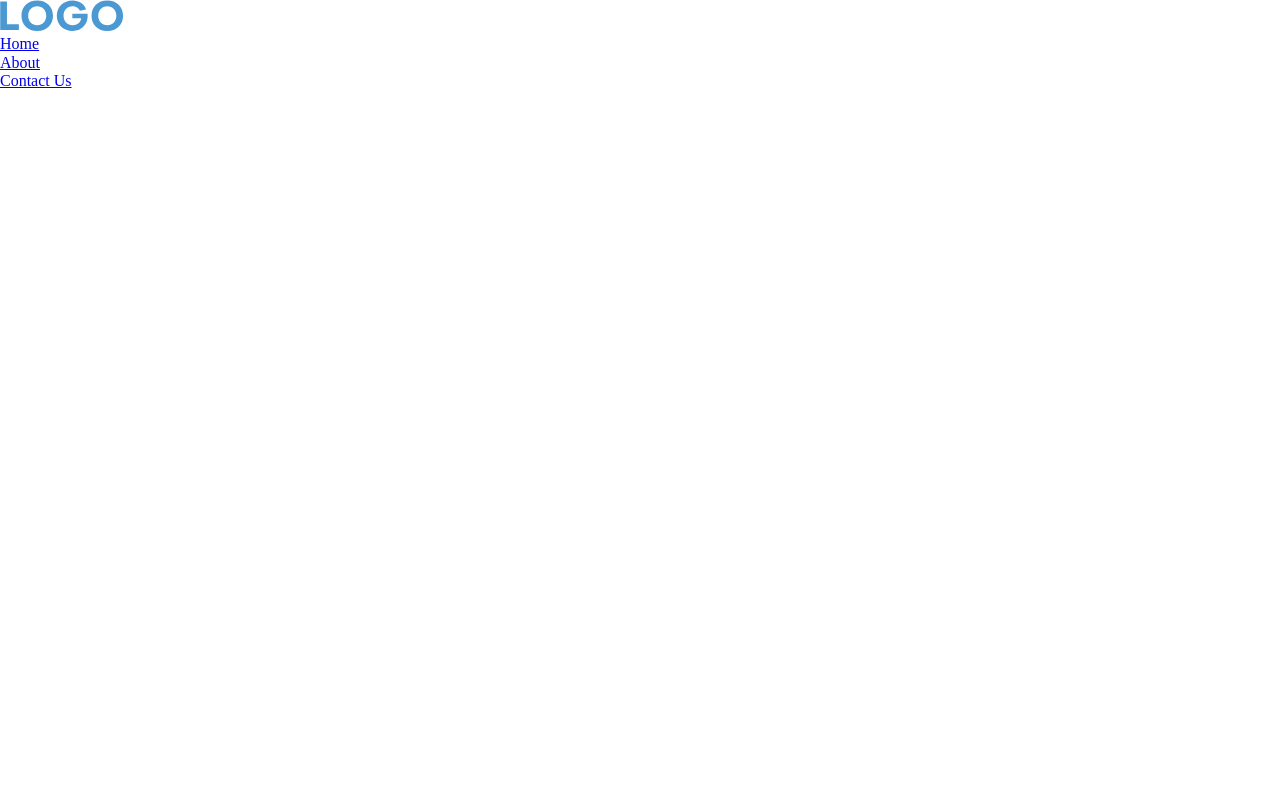
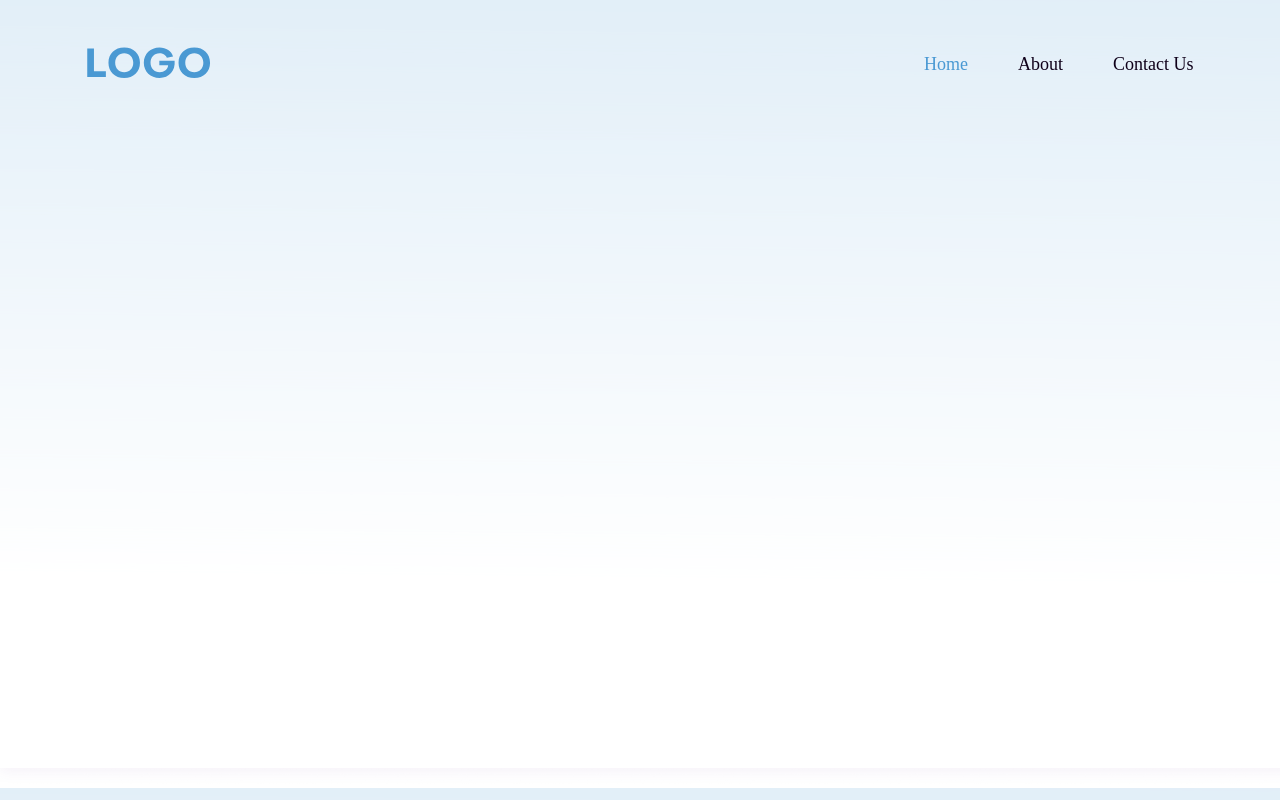
Before and after one commit to asliddin05/Commerto, a plain HTML site: page index.html in a window 1280 px wide. Drawn offline with Linux system fonts and the light colour scheme.

Commit message:
I finished the header section

```diff
--- a/css/main.css
+++ b/css/main.css
@@ -3,3 +3,66 @@
     padding: 0;
     box-sizing: border-box;
 }
+
+ul,
+ol {
+    list-style: none;
+}
+
+a {
+    text-decoration: none;
+    color: #000;
+    display: inline-block;
+}
+
+button {
+    border: none;
+}
+
+:root {
+    --text-blue: #4A99D3;
+    --color-blue: #4A99D3;
+    --text-black: #0F001A;
+    --text-white: #fff;
+    --text-secondary-color: #260041;
+    --text-span-color: #D81B60;
+    --color-white: #fff;
+}
+
+body {
+    font-family: Objective;
+    background-image: url(../images/background-color.png);
+}
+
+.container {
+    max-width: 1147px;
+    padding-inline: 20px;
+    margin: 0 auto;
+}
+
+/* header */
+
+.header {
+    padding-block: 47px;
+}
+
+.header__container {
+    display: flex;
+    justify-content: space-between;
+    align-items: center;
+}
+
+.header__list {
+    display: flex;
+    gap: 50px;
+}
+
+.header__link {
+    color: var(--text-black);
+    font-size: 18px;
+}
+
+.header__link--active {
+    color: var(--text-blue);
+    font-weight: 500;
+}
--- a/index.html
+++ b/index.html
@@ -16,7 +16,7 @@
             <nav class="header__navbar">
                 <ul class="header__list">
                     <li class="header__item">
-                        <a href="#" class="header__link">Home</a>
+                        <a href="#" class="header__link header__link--active">Home</a>
                     </li>
                     <li class="header__item">
                         <a href="#" class="header__link">About</a>
```
Also changed, not shown: images/background-color.png (added).
